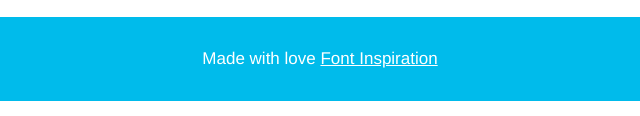
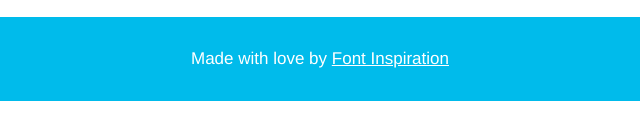
Before and after one commit to vladocar/infinity-css-grid, a website: page index.html in a window 1280 px wide. Shown: the part 1590-1706 px from the top of the page, 320-960 px from the left. Drawn offline with Linux system fonts and the light colour scheme.

Commit message:
Update index.html

```diff
--- a/index.html
+++ b/index.html
@@ -153,7 +153,7 @@
         </div>
 
         <div class="row">
-        <div class="column"><p>Made with love <a href="https://www.designinspiration.info/">Font Inspiration </a></p></div>
+        <div class="column"><p>Made with love by <a href="https://www.designinspiration.info/">Font Inspiration </a></p></div>
         </div>
 
     </div>
```
